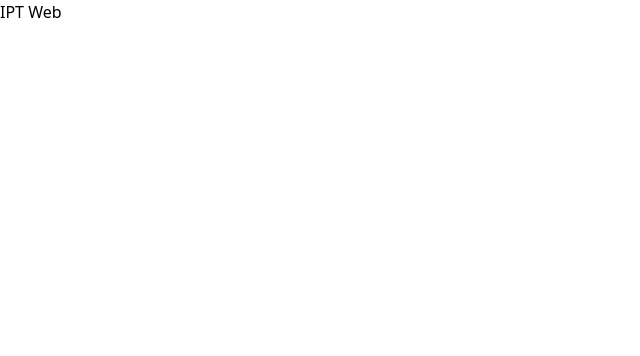
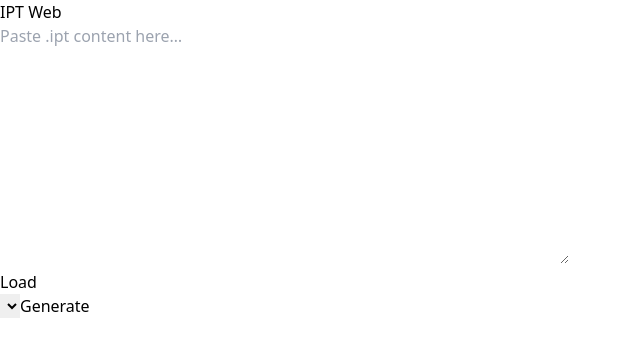
Before and after one commit to Skarginson/ipt-web, a React (Vite) app: page / in a window 1280 px wide. Shown: the top 356 px of the page, without its empty margins (0-640 px from the left). Built offline with nearby package versions, Linux system fonts and the light colour scheme.

Commit message:
feat(ui): minimal textarea UI with table picker and generate button

```diff
--- a/src/App.tsx
+++ b/src/App.tsx
@@ -1,7 +1,53 @@
+import { useState } from 'react'
+import { evaluate, parse, Registry } from './core'
+
+const registry = new Registry()
+
 function App() {
+  const [source, setSource] = useState('')
+  const [tables, setTables] = useState<string[]>([])
+  const [selected, setSelected] = useState('')
+  const [result, setResult] = useState('')
+  const [warnings, setWarnings] = useState<string[]>([])
+
+  function handleLoad() {
+    registry.clear()
+    const { tables: parsed, warnings: parseWarnings } = parse(source)
+    registry.add(parsed)
+    const names = registry.listNames()
+    setTables(names)
+    setSelected(names[0] ?? '')
+    setWarnings(parseWarnings.map(w => `Line ${w.line}: ${w.message}`))
+  }
+
+  function handleGenerate() {
+    if (!selected) return
+    const res = evaluate(selected, registry)
+    setResult(res.output)
+    if (res.warnings.length) setWarnings(res.warnings)
+  }
+
   return (
     <div>
       <h1>IPT Web</h1>
+      <textarea
+        value={source}
+        onChange={e => setSource(e.target.value)}
+        rows={10}
+        cols={60}
+        placeholder="Paste .ipt content here…"
+      />
+      <br />
+      <button onClick={handleLoad}>Load</button>
+      <br />
+      <select value={selected} onChange={e => setSelected(e.target.value)}>
+        {tables.map(t => <option key={t} value={t}>{t}</option>)}
+      </select>
+      <button onClick={handleGenerate}>Generate</button>
+      <div dangerouslySetInnerHTML={{ __html: result }} />
+      {warnings.length > 0 && (
+        <ul>{warnings.map((w, i) => <li key={i}>{w}</li>)}</ul>
+      )}
     </div>
   )
 }
```
